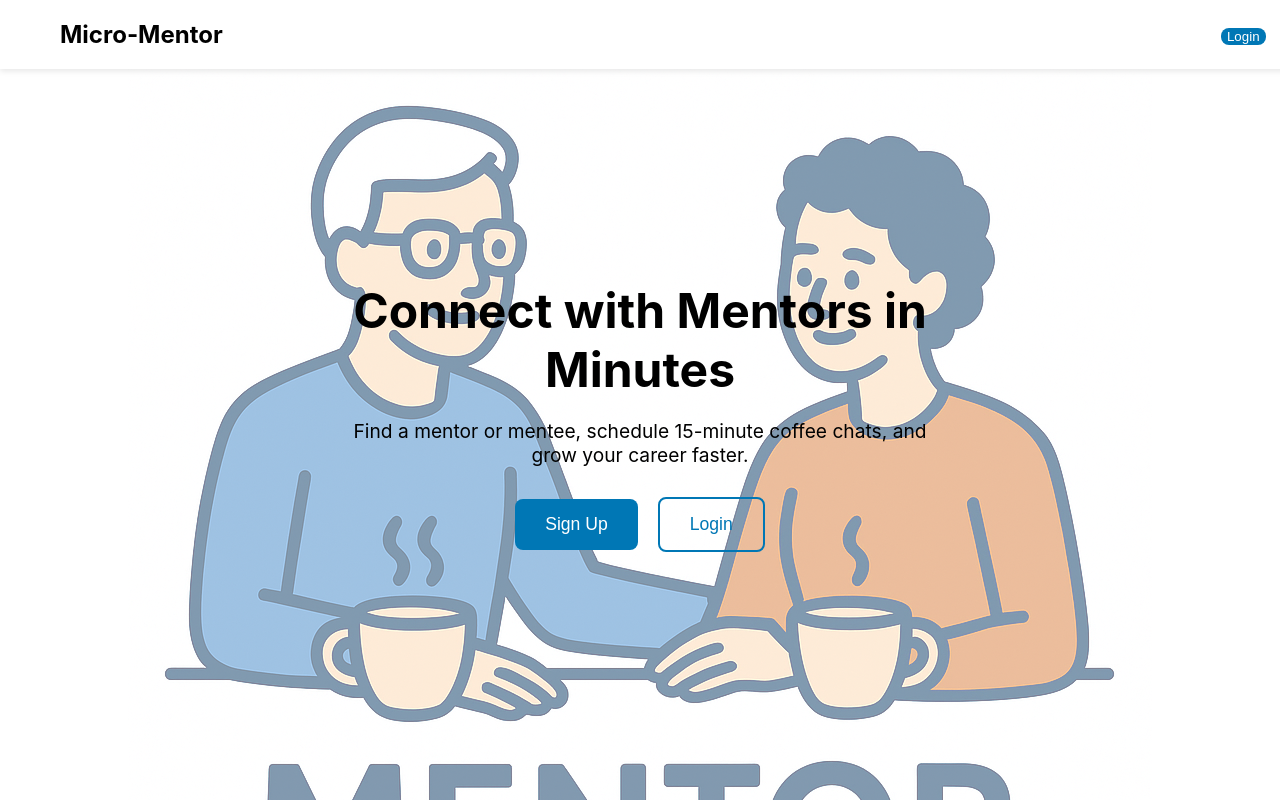
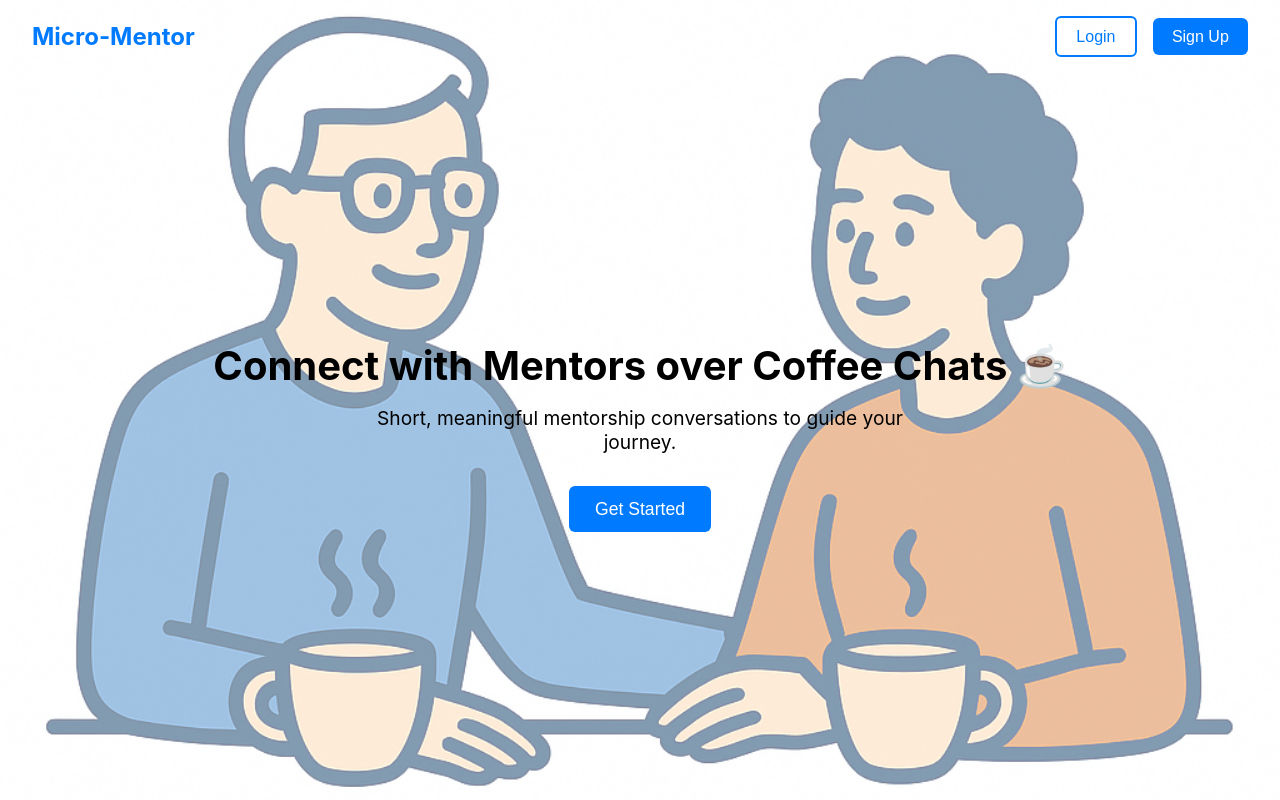
Before and after one commit to navinkanna/micro-mentorship-ui, an Angular app: page / in a window 1280 px wide. Built offline with nearby package versions, Linux system fonts and the light colour scheme.

Commit message:
Home Page satisfied

```diff
--- a/src/app/pages/home-component/home-component.html
+++ b/src/app/pages/home-component/home-component.html
@@ -1,22 +1,20 @@
 <div class="home-hero">
+  <!-- Navbar -->
   <nav class="navbar">
     <div class="logo">Micro-Mentor</div>
     <div class="nav-links">
-        <button (click)="login()" class="btn btn-primary">Login</button>
+      <button (click)="login()" class="btn btn-outline">Login</button>
       <button (click)="signup()" class="btn btn-primary">Sign Up</button>
     </div>
   </nav>
 
+  <!-- Hero Content -->
+
     <div class="hero-content">
-      <h1>Connect with Mentors in Minutes</h1>
-      <p>Find a mentor or mentee, schedule 15-minute coffee chats, and grow your career faster.</p>
+      <h1 class="hero-title">Connect with Mentors over Coffee Chats ☕</h1>
+      <p class="hero-subtitle">Short, meaningful mentorship conversations to guide your journey.</p>
       <div class="hero-buttons">
-        <button (click)="signup()" class="btn btn-primary btn-lg">Sign Up</button>
-        <button (click)="login()" class="btn btn-outline btn-lg">Login</button>
+        <button (click)="signup()" class="btn btn-primary btn-lg">Get Started</button>
       </div>
     </div>
-
-    <div class="hero-image">
-      <img src="assets/mentorship-illustration.png" alt="Mentorship Illustration" />
 </div>
-  </div>
--- a/src/app/pages/home-component/home-component.scss
+++ b/src/app/pages/home-component/home-component.scss
@@ -1,102 +1,122 @@
+/* Reset margin/padding */
+* {
+  margin: 0;
+  padding: 0;
+  box-sizing: border-box;
+}
+
+/* Hero wrapper with background */
 .home-hero {
+  height: 100vh;
+  width: 100%;
+  background: url('/assets/mentorship-illustration.png') no-repeat center center;
+  background-size: cover;
   position: relative;
-  min-height: 100vh;
-  height:100%;
-  width: 100%;
-  background-color: #ffffff;
-  font-family: 'Inter', sans-serif;
   display: flex;
   flex-direction: column;
-  align-items: center;
-  justify-content: center;
-  text-align: center;
-  overflow: hidden; // hides scrollbars
+  background-color: white;
+  overflow: hidden;
 }
 
+/* Overlay to dim background (50% transparency) */
+.home-hero::before {
+  content: "";
+  position: absolute;
+  top: 0; left: 0;
+  height: 100%; width: 100%;
+  background-color: rgba(255, 255, 255, 0.5);
+  z-index: 0;
+}
+
+/* Navbar */
 .navbar {
-  width: 100%;
   display: flex;
   justify-content: space-between;
-  padding: 20px 60px;
   align-items: center;
-  position: absolute;
-  top: 0;
-  left: 0;
-  z-index: 10;
-  background-color: rgba(255, 255, 255, 0.95);
-  box-shadow: 0 2px 6px rgba(0,0,0,0.1);
+  padding: 1rem 2rem;
+  position: relative;
+  z-index: 1;
 }
 
-.navbar .logo {
+.logo {
+  font-size: 1.5rem;
   font-weight: bold;
-  font-size: 24px;
+  color: #007bff;
 }
 
-.navbar .nav-links button {
-  margin-left: 15px;
+.nav-links button {
+  margin-left: 1rem;
 }
 
+/* Hero Content */
 .hero-content {
+  flex: 1;
+  display: flex;
+  flex-direction: column;
+  justify-content: center;
+  align-items: center;
+  text-align: center;
+  color: black;
+  z-index: 1;
   position: relative;
-  z-index: 5;
-  max-width: 600px;
-  padding: 20px;
+  padding: 0 1rem;
 }
 
 .hero-content h1 {
-  font-size: 3rem;
-  margin-bottom: 20px;
+  font-size: 2.5rem;
+  margin-bottom: 1rem;
 }
 
 .hero-content p {
   font-size: 1.2rem;
-  margin-bottom: 30px;
+  margin-bottom: 2rem;
+  max-width: 600px;
 }
 
-.hero-buttons .btn-lg {
-  padding: 15px 30px;
-  font-size: 1.1rem;
-  margin: 0 10px;
-  border-radius: 8px;
+.hero-buttons button {
+  margin: 0 0.5rem;
 }
 
+/* Buttons */
 .btn {
   border: none;
-  border-radius: 8px;
+  border-radius: 6px;
+  padding: 0.6rem 1.2rem;
   cursor: pointer;
-  transition: all 0.2s ease-in-out;
+  font-size: 1rem;
 }
 
 .btn-primary {
-  background-color: #0077b5;
+  background-color: #007bff;
   color: white;
 }
 
-.btn-primary:hover {
-  background-color: #005f8d;
+.btn-outline {
+  background: transparent;
+  border: 2px solid #007bff;
+  color: #007bff;
 }
 
-.btn-secondary {
-  background-color: #e5e7eb;
-  color: #1f2937;
+.btn-lg {
+  padding: 0.8rem 1.6rem;
+  font-size: 1.1rem;
 }
 
-.btn-outline {
-  background-color: transparent;
-  border: 2px solid #0077b5;
-  color: #0077b5;
+/* Responsive (mobile adjustments) */
+@media (max-width: 768px) {
+  .hero-content h1 {
+    font-size: 2rem;
+  }
+
+  .hero-content p {
+    font-size: 1rem;
+  }
+
+  .navbar {
+    flex-direction: column;
+  }
+
+  .nav-links {
+    margin-top: 0.5rem;
+  }
 }
-
-/* Full-screen background image behind content */
-.hero-image {
-  position: absolute;
-  top: 50%;
-  left: 50%;
-  width: 100%;
-  height: 100%;
-  object-fit: cover; // scale image to cover container
-  transform: translate(-50%, -50%);
-  z-index: 1;
-  opacity: 0.5;
-  pointer-events: none;
-}
```
Also changed, not shown: src/app/pages/sign-up-component/sign-up-component.html (indentation only), src/assets/mentorship-illustration.png. Lines whose indentation alone changed are shown as unchanged.
